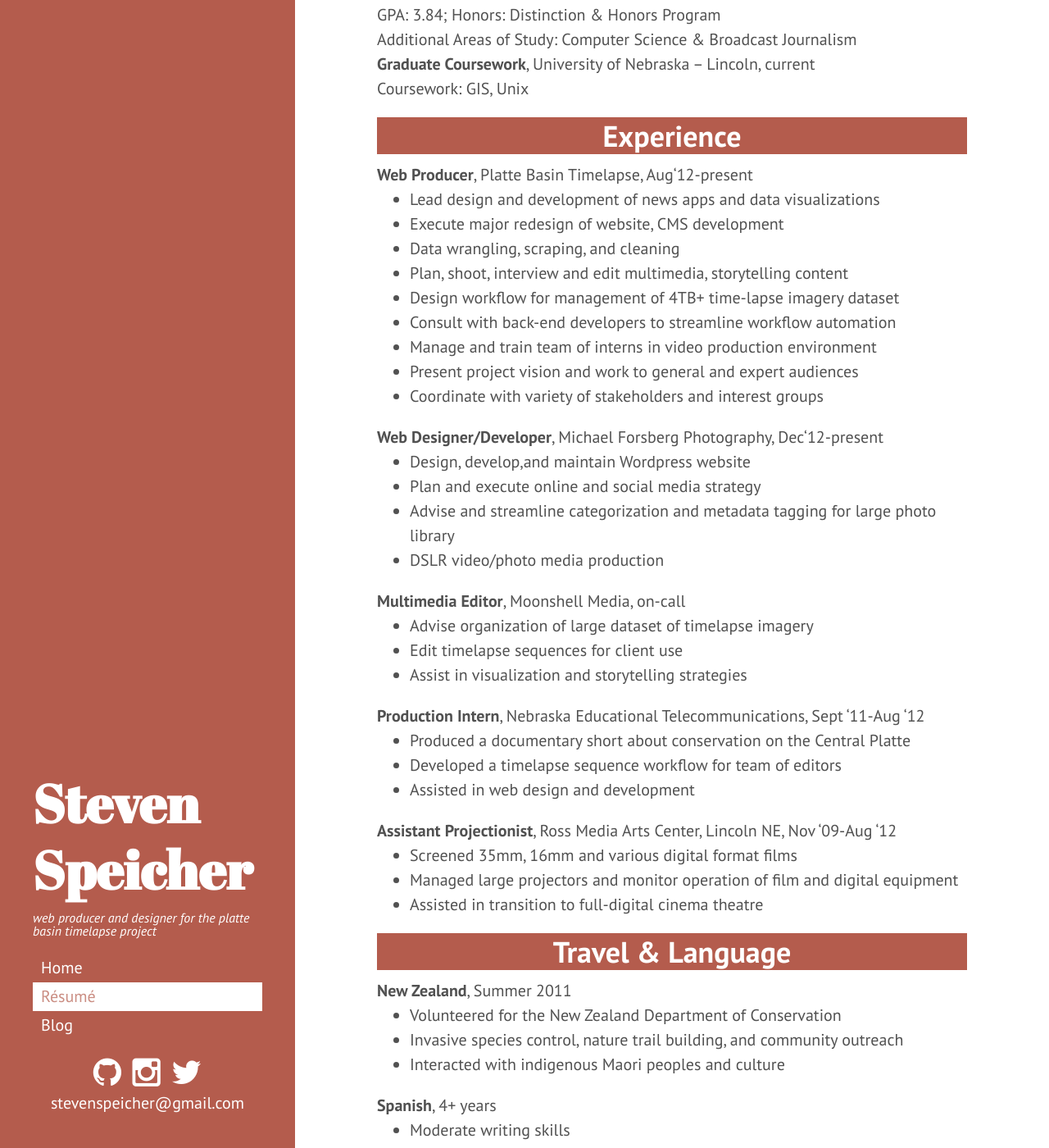
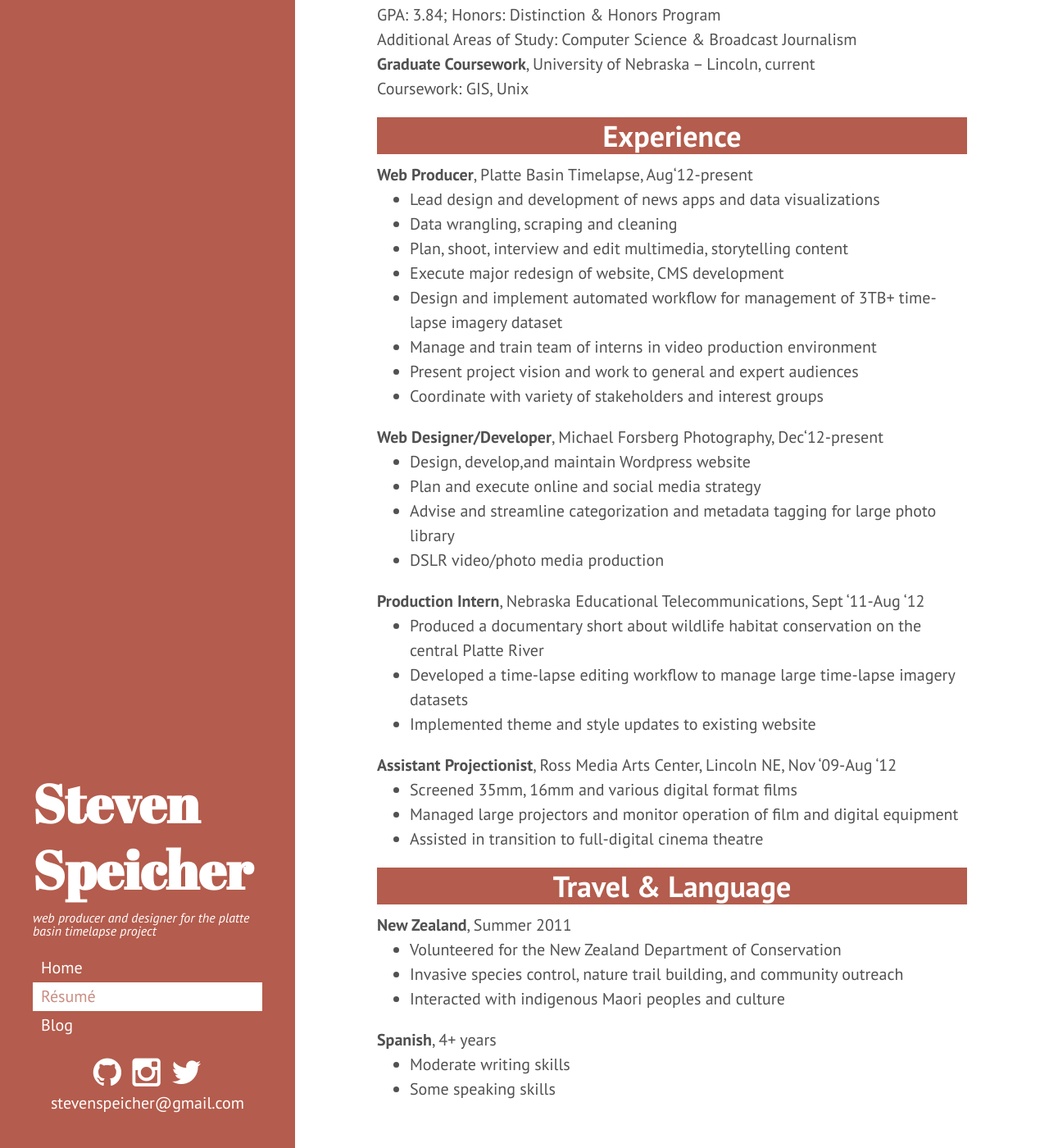
Before and after one commit to stvnspchr/stvnspchr.github.io, a Jekyll site: the page built from resume/index.html, in a window 1280 px wide and 1400 px high, scrolled down 262 px. Shown: the whole window at 82% size. Built offline with Jekyll 4.4.1, drawn with Linux system fonts in a browser that asks for light colours; Markdown is read by kramdown in place of the engine named in the settings; some of the changed text lies outside the part shown.

Commit message:
update resume, ccp launch, trekking blog

```diff
--- a/resume/index.html
+++ b/resume/index.html
@@ -22,11 +22,10 @@ title: Résumé
 <p><span class="bold">Web Producer</span>, Platte Basin Timelapse, Aug‘12-present</p>
 <ul>
 	<li>Lead design and development of news apps and data visualizations</li>
+	<li>Data wrangling, scraping and cleaning</li>
+	<li>Plan, shoot, interview and edit multimedia, storytelling content</li>
 	<li>Execute major redesign of website, CMS development</li>
-	<li>Data wrangling, scraping, and cleaning</li>
-	<li>Plan, shoot, interview and edit multimedia, storytelling content</li>
-	<li>Design workflow for management of 4TB+ time-lapse imagery dataset</li>
-	<li>Consult with back-end developers to streamline workflow automation</li>
+	<li>Design and implement automated workflow for management of 3TB+ time-lapse imagery dataset</li>
 	<li>Manage and train team of interns in video production environment</li>
 	<li>Present project vision and work to general and expert audiences</li>
 	<li>Coordinate with variety of stakeholders and interest groups</li>
@@ -40,18 +39,11 @@ title: Résumé
 	<li>DSLR video/photo media production</li>
 </ul>
 
-<p><span class="bold">Multimedia Editor</span>, Moonshell Media, on-call</p>
-<ul>
-	<li>Advise organization of large dataset of timelapse imagery</li>
-	<li>Edit timelapse sequences for client use</li>
-	<li>Assist in visualization and storytelling strategies</li>
-</ul>
-
 <p><span class="bold">Production Intern</span>, Nebraska Educational Telecommunications, Sept ‘11-Aug ‘12</p>
 <ul>
-	<li>Produced a documentary short about conservation on the Central Platte</li>
-	<li>Developed a timelapse sequence workflow for team of editors</li>
-	<li>Assisted in web design and development</li>
+	<li>Produced a documentary short about wildlife habitat conservation on the central Platte River</li>
+	<li>Developed a time-lapse editing workflow to manage large time-lapse imagery datasets</li>
+	<li>Implemented theme and style updates to existing website</li>
 </ul>
 
 <p><span class="bold">Assistant Projectionist</span>, Ross Media Arts Center, Lincoln NE, Nov ‘09-Aug ‘12</p>
@@ -73,5 +65,5 @@ title: Résumé
 <p><span class="bold">Spanish</span>, 4+ years</p>
 <ul>
 	<li>Moderate writing skills</li>
-	<li>Sufficient speaking skills</li>
+	<li>Some speaking skills</li>
 </ul>
```
Also changed, not shown: _data/portfolio.yml (+7 -1 lines), _posts/2015-02-10-a-trek-through-a-thai-jungle.md (added, +76 -0 lines).
